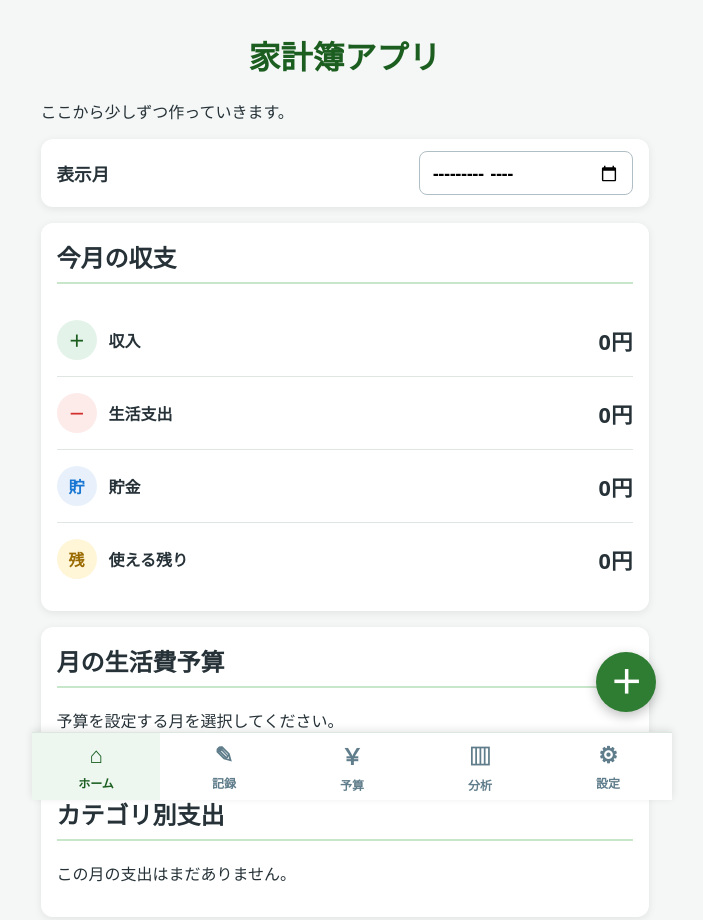
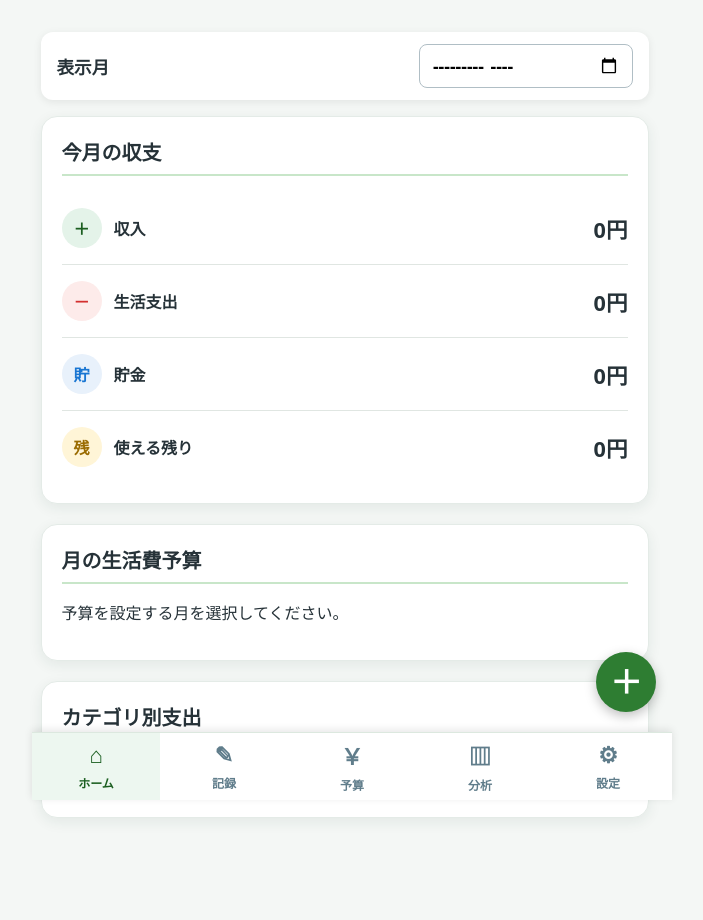
Before and after one commit to wasyun4/zubora-kakeibo-pwa, a React (Vite) app: page / in a window 1280 px wide. Shown: the top 920 px of the page, without its empty margins (288-991 px from the left). Built offline with nearby package versions, Linux system fonts and the light colour scheme.

Commit message:
style: refine app cards and spacing

```diff
--- a/src/App.tsx
+++ b/src/App.tsx
@@ -466,8 +466,7 @@ function App() {
   // 【画面コンポーネントの組み立て】
   return (
     <main>
-      <h1>家計簿アプリ</h1>
-      <p>ここから少しずつ作っていきます。</p>
+      <h1 className="visually-hidden">家計簿アプリ</h1>
 
       <MonthFilter
         selectedMonth={selectedMonth}
--- a/src/styles.css
+++ b/src/styles.css
@@ -24,11 +24,23 @@ main {
 }
 
 section {
+  margin-bottom: 1.25rem;
+  padding: 1.25rem;
+  background: white;
+  border: 1px solid #e4ebe7;
+  border-radius: 1rem;
+  box-shadow: 0 4px 14px rgb(25 70 45 / 8%);
+}
+
+section h2 {
+  margin-top: 0;
   margin-bottom: 1rem;
-  padding: 1rem;
-  background: white;
-  border-radius: 0.75rem;
-  box-shadow: 0 2px 8px rgb(0 0 0 / 8%);
+  font-size: 1.25rem;
+}
+
+section h3 {
+  margin-top: 1.25rem;
+  margin-bottom: 0.75rem;
 }
 
 label {
@@ -437,3 +449,14 @@ li button {
 .csv-panel small {
   color: #6b756f;
 }
+
+.visually-hidden {
+  position: absolute;
+  width: 1px;
+  height: 1px;
+  padding: 0;
+  overflow: hidden;
+  clip: rect(0, 0, 0, 0);
+  white-space: nowrap;
+  border: 0;
+}
```
Also changed, not shown: 1 other file (tests, documents, lock files or other folders).
